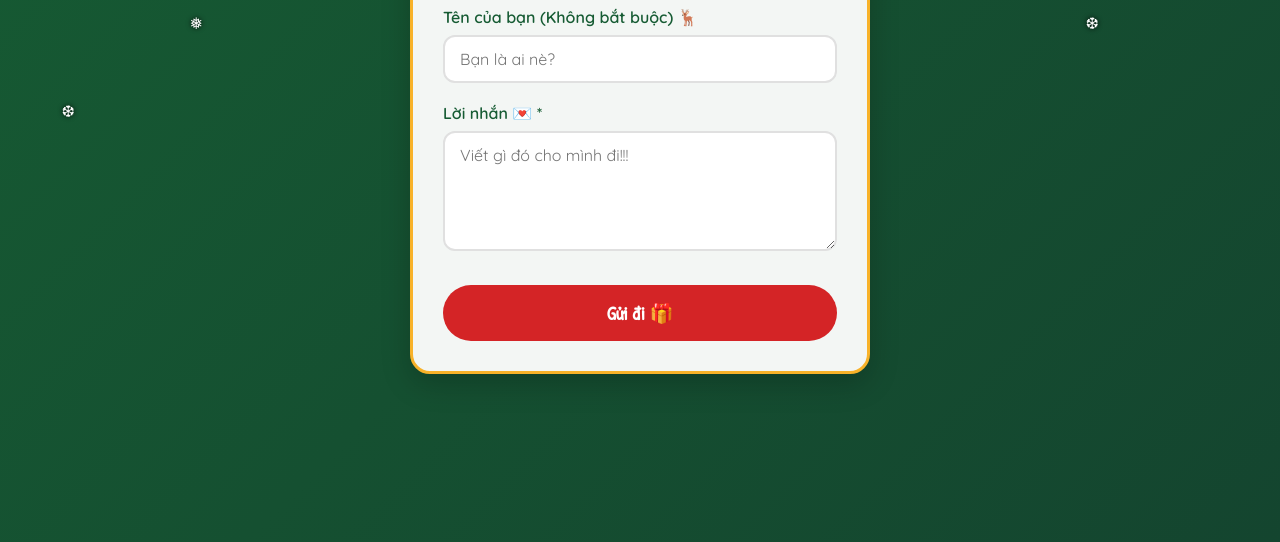
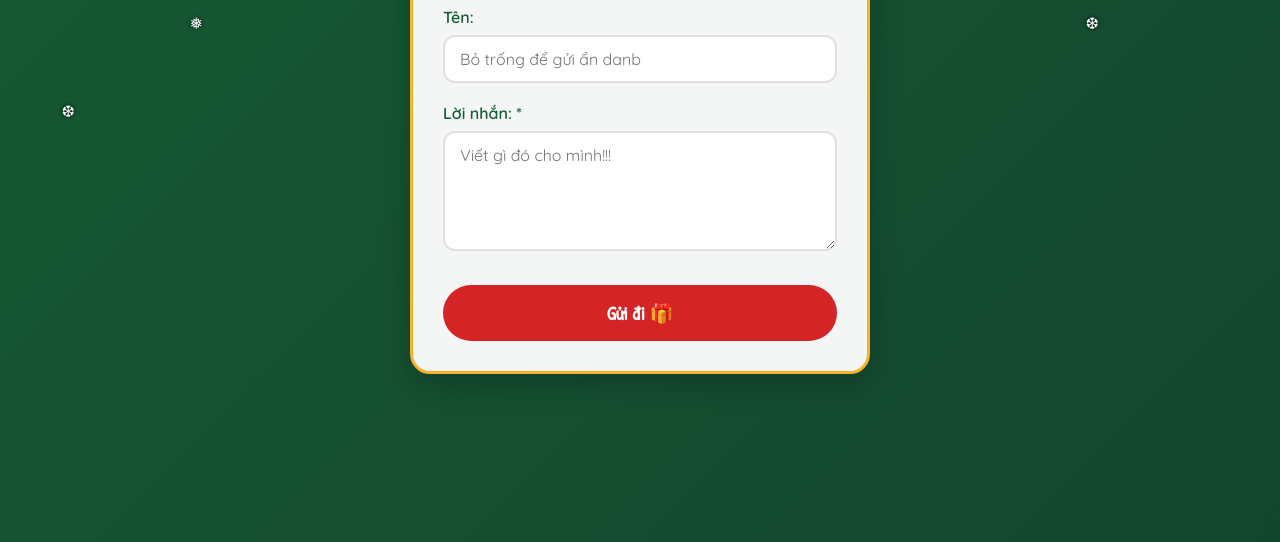
Before and after one commit to anvu17/forms, a plain HTML site: page index.html in a window 1280 px wide. Shown: the part 258-800 px from the top of the page. Drawn offline with Linux system fonts and the light colour scheme.

Commit message:
Refine form labels and placeholders in index.html
Updated the form labels and placeholder text for clarity.

```diff
--- a/index.html
+++ b/index.html
@@ -34,14 +34,14 @@
 
             <form id="messageForm">
                 <div class="form-group">
-                    <label for="name">Tên của bạn (Không bắt buộc) 🦌</label>
-                    <input type="text" id="name" name="entry.1741988130" placeholder="Bạn là ai nè?">
+                    <label for="name">Tên: </label>
+                    <input type="text" id="name" name="entry.1741988130" placeholder="Bỏ trống để gửi ẩn danb">
                 </div>
 
                 <div class="form-group">
-                    <label for="message">Lời nhắn 💌 <span class="required">*</span></label>
+                    <label for="message">Lời nhắn: <span class="required">*</span></label>
                     <textarea id="message" name="entry.346397383" required
-                        placeholder="Viết gì đó cho mình đi!!!"></textarea>
+                        placeholder="Viết gì đó cho mình!!!"></textarea>
                 </div>
 
                 <button type="submit" id="submitBtn">Gửi đi 🎁</button>
```
